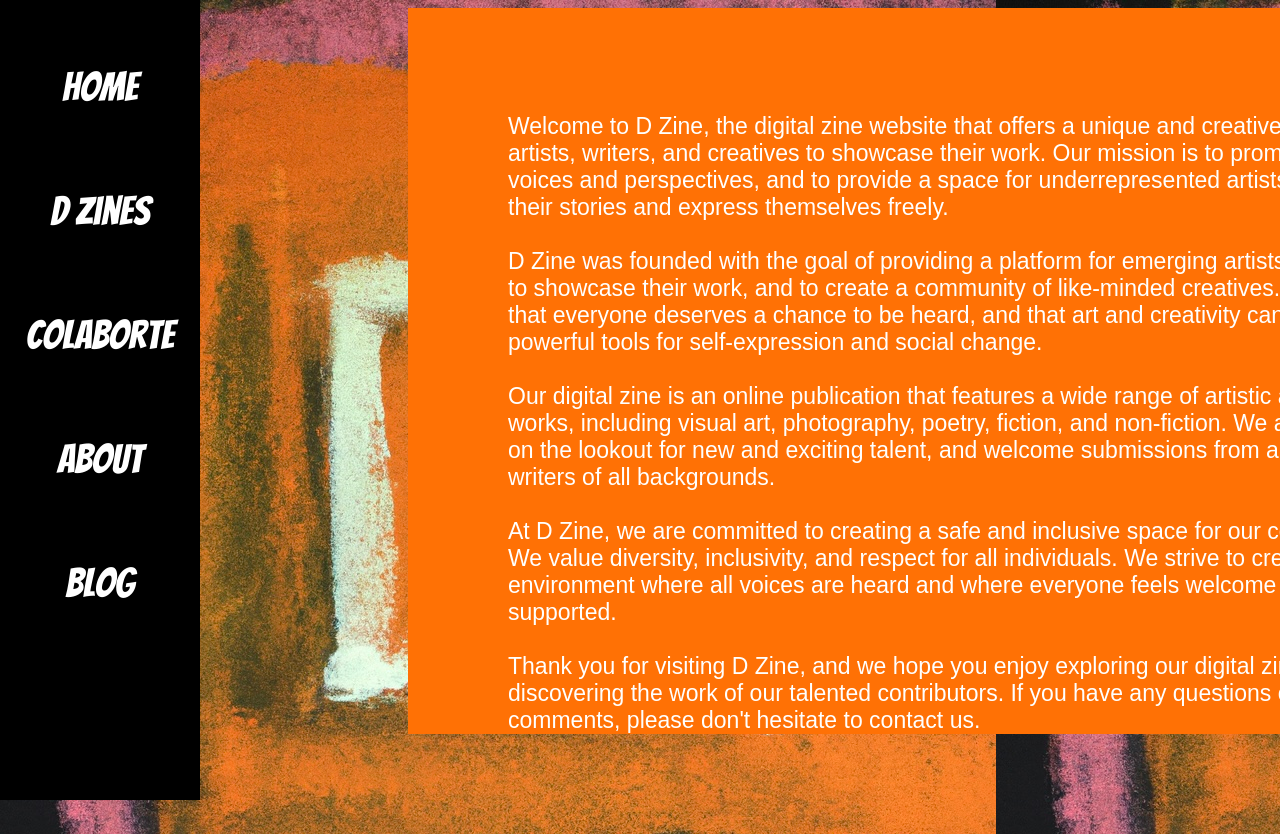
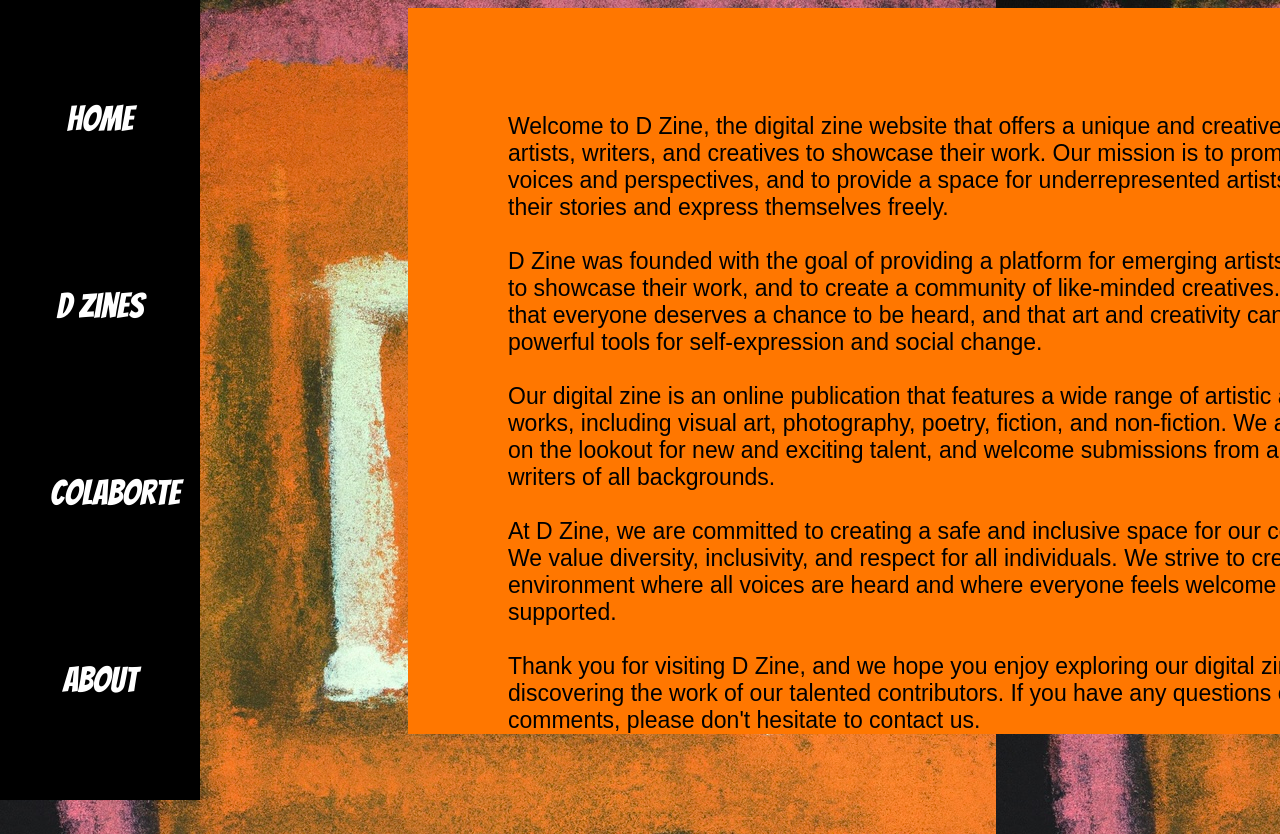
Before and after one commit to chrisMiranda02/D-Zine-Website, a plain HTML site: page aboutpage.html in a window 1280 px wide. Shown: the top 834 px of the page. Drawn offline with Linux system fonts and the light colour scheme; a web font is replaced by a local one.

Commit message:
Ready for Rough draft
Fixed nesting errors. prepared for rough draft

```diff
--- a/aboutpage.html
+++ b/aboutpage.html
@@ -7,13 +7,13 @@
 	<style>
 		.container{ height: 100%;
     width:1100px;
-    background-color:hsla(26,100%,51%);
+    background-color:#ff7700;
     margin-left: 400px;
 			padding-top: 5px
 		}
 		.aboutcontent{
 			text-align:inherit;
-			color: white;
+			color: black;
 			font-size: 23px;
 			margin: 100px;
     font-family: 'Duru Sans', sans-serif;
@@ -31,11 +31,11 @@
 /* Side navigation links */
 .sidenav a {
     color: white;
-    padding: 16px;
+    padding: 50px;
     text-decoration: none;
     display: block;
     font-family: 'Bangers', cursive;
-    font-size: 40px;
+    font-size: 35px;
     margin-top: 50px;
     text-align: center;
 }
--- a/colaborate.css
+++ b/colaborate.css
@@ -72,11 +72,11 @@ label {
 /* Side navigation links */
 .sidenav a {
     color: white;
-    padding: 16px;
+    padding: 50px;
     text-decoration: none;
     display: block;
     font-family: 'Bangers', cursive;
-    font-size: 40px;
+    font-size: 35px;
     margin-top: 50px;
     text-align: center;
 }
--- a/dzines.css
+++ b/dzines.css
@@ -31,13 +31,13 @@ overflow-x: hidden;
 /* Side navigation links */
 .sidenav a {
     color: white;
-    padding: 16px;
+    padding: 50px;
     text-decoration: none;
     display: block;
     font-family: 'Bangers', cursive;
-    font-size: 40px;
+    font-size: 35px;
     margin-top: 50px;
-    text-align: center
+    text-align: center;
 }
 /* Change color on hover */
 .sidenav a:hover {
--- a/homepage.css
+++ b/homepage.css
@@ -24,11 +24,11 @@ body {
 /* Side navigation links */
 .sidenav a {
     color: white;
-    padding: 16px;
+    padding: 50px;
     text-decoration: none;
     display: block;
     font-family: 'Bangers', cursive;
-    font-size: 40px;
+    font-size: 35px;
     margin-top: 50px;
     text-align: center;
 }
@@ -43,7 +43,7 @@ body {
     padding-left: 20px;
 }
 .welcome {
-    margin-left: 250px;
+
     margin-top: 200px;
 }
 .welcome h1 {
@@ -81,7 +81,7 @@ button:hover {
 	{
 		 text-align: left;
     padding-top: 7px;
-    margin-left: 100px;
+    margin-left: 420px;
 	}
 	#dzhover:hover{
 		background-color: white;
@@ -183,3 +183,28 @@ button:hover {
 
 
 }
+.p2{
+	background-color: lightgoldenrodyellow;
+height: 100px;
+	width: 1423px;
+	margin-top: 375px;
+padding-top: 100px;
+
+}
+.box1{
+	width:100%;
+	height: 500px;
+	background-color: darkslategray;
+
+
+
+
+}
+.box1c{
+
+	width: 1300px;
+	background-color: aqua;
+	height: 500px;
+
+margin: auto;
+}
```
Also changed, not shown: a1.html (+1 -1 lines), index.html (+3 -0 lines), 1 other file.
